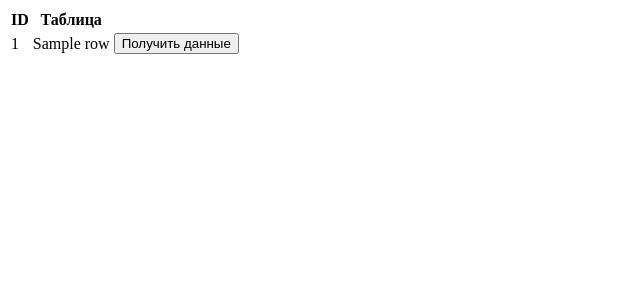
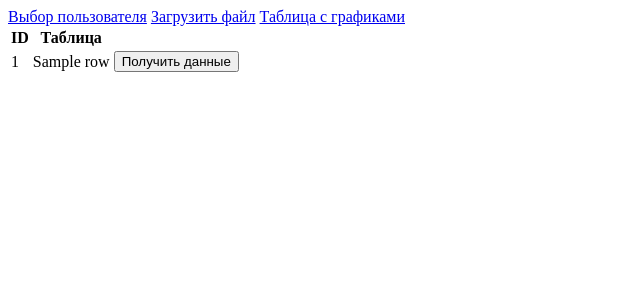
Before and after one commit to mindoken/sztesting, a Flask app: template templates/graph.html in a window 1280 px wide. Shown: the top 300 px of the page, without its empty margins (0-640 px from the left). Run offline with Flask 3, Linux system fonts and the light colour scheme; the template is opened without the code that fills it: most values are stand-ins (such as "Sample title", 1, 10 or a date in 2020); parts of the project's set-up code (start-up, migrations or seed data) failed here and were passed over.

Commit message:
update pages

```diff
--- a/templates/cookie.html
+++ b/templates/cookie.html
@@ -5,6 +5,11 @@
     <title>Пользователь</title>
 </head>
 <body>
+<header>
+    <a href="/">Выбор пользователя</a>
+    <a href="/upload">Загрузить файл</a>
+    <a href="/graphs">Таблица с графиками</a>
+</header>
     <h1>Ваше имя</h1>
     <form method=post enctype=multipart/form-data>
         <input type=text name="data" >
--- a/templates/graph.html
+++ b/templates/graph.html
@@ -5,6 +5,11 @@
     <title>Title</title>
 </head>
 <body>
+<header>
+    <a href="/">Выбор пользователя</a>
+    <a href="/upload">Загрузить файл</a>
+    <a href="/graphs">Таблица с графиками</a>
+</header>
  <table>
   <tr>
    <th>ID</th>
--- a/templates/test.html
+++ b/templates/test.html
@@ -1,3 +1,8 @@
+<header>
+    <a href="/">Выбор пользователя</a>
+    <a href="/upload">Загрузить файл</a>
+    <a href="/graphs">Таблица с графиками</a>
+</header>
 <div class="container" xmlns="http://www.w3.org/1999/html">
       <img src= {{ plot_url }} class="img-rounded" alt="aqui" width="800" height="600"></img>
     </div>
--- a/templates/upload.html
+++ b/templates/upload.html
@@ -5,6 +5,11 @@
     <title>Загрузить новый файл</title>
 </head>
 <body>
+<header>
+    <a href="/">Выбор пользователя</a>
+    <a href="/upload">Загрузить файл</a>
+    <a href="/graphs">Таблица с графиками</a>
+</header>
 <h1>Загрузить новый файл</h1>
     <form method=post enctype=multipart/form-data>
       <input type=file name=file>
```
